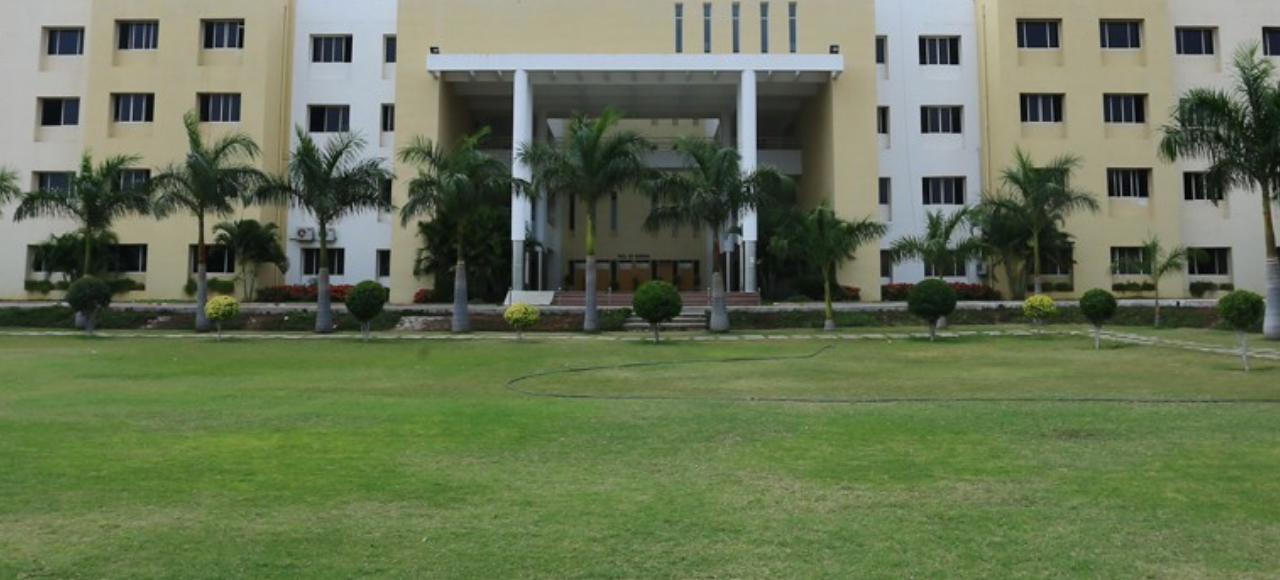
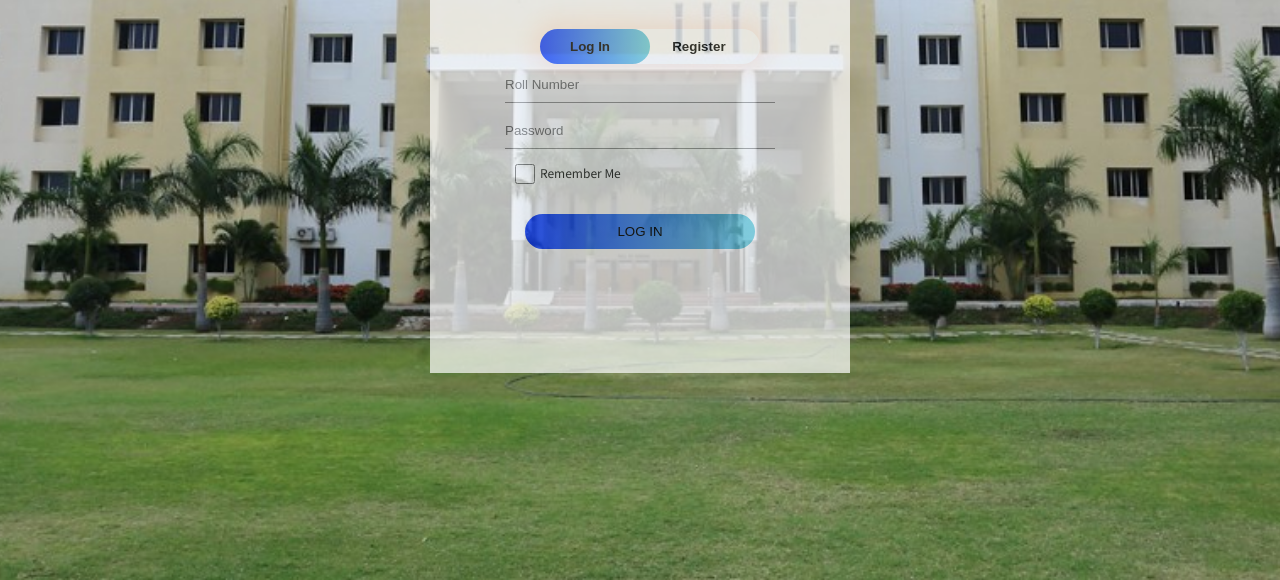
Before and after one commit to debug-arun/College_website, a plain HTML site: page login.index.html in a window 1280 px wide. Shown: the part 220-800 px from the top of the page. Drawn offline with nearby package versions, Linux system fonts and the light colour scheme.

Commit message:
Update login.index.html

```diff
--- a/login.index.html
+++ b/login.index.html
@@ -3,7 +3,7 @@
   <head>
     <meta charset="utf-8">
     <title>GCTC PORTAL</title>
-    <link rel="stylesheet" href="style.css">
+    <link rel="stylesheet" href="login.style.css">
     <link rel="stylesheet" href="https://cdnjs.cloudflare.com/ajax/libs/font-awesome/4.7.0/css/font-awesome.min.css">
     <link rel="stylesheet" href="https://unpkg.com/ionicons@4.5.10-0/dist/css/ionicons.min.css">
     <link rel="icon" href="images/logo.png">
```
